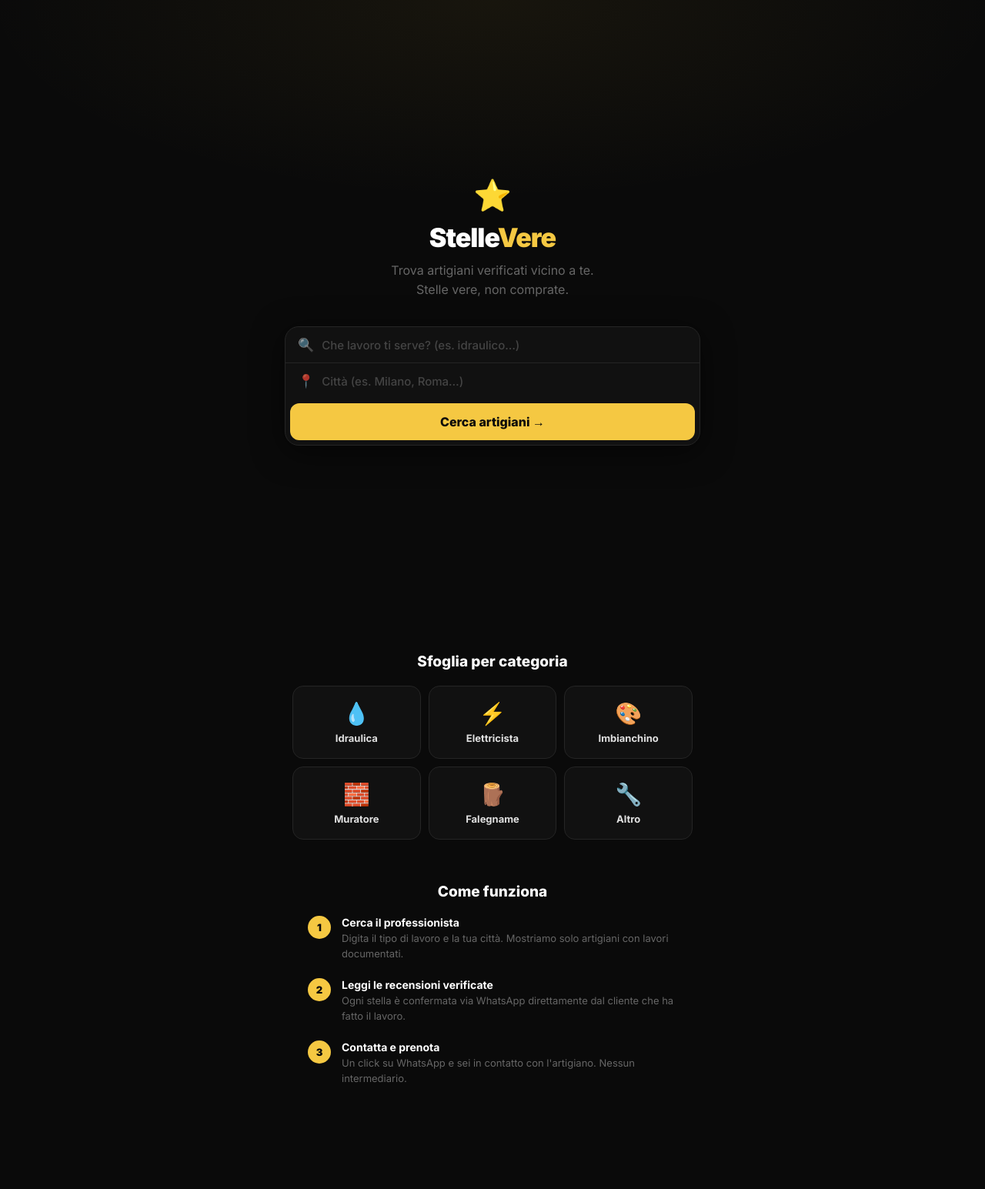
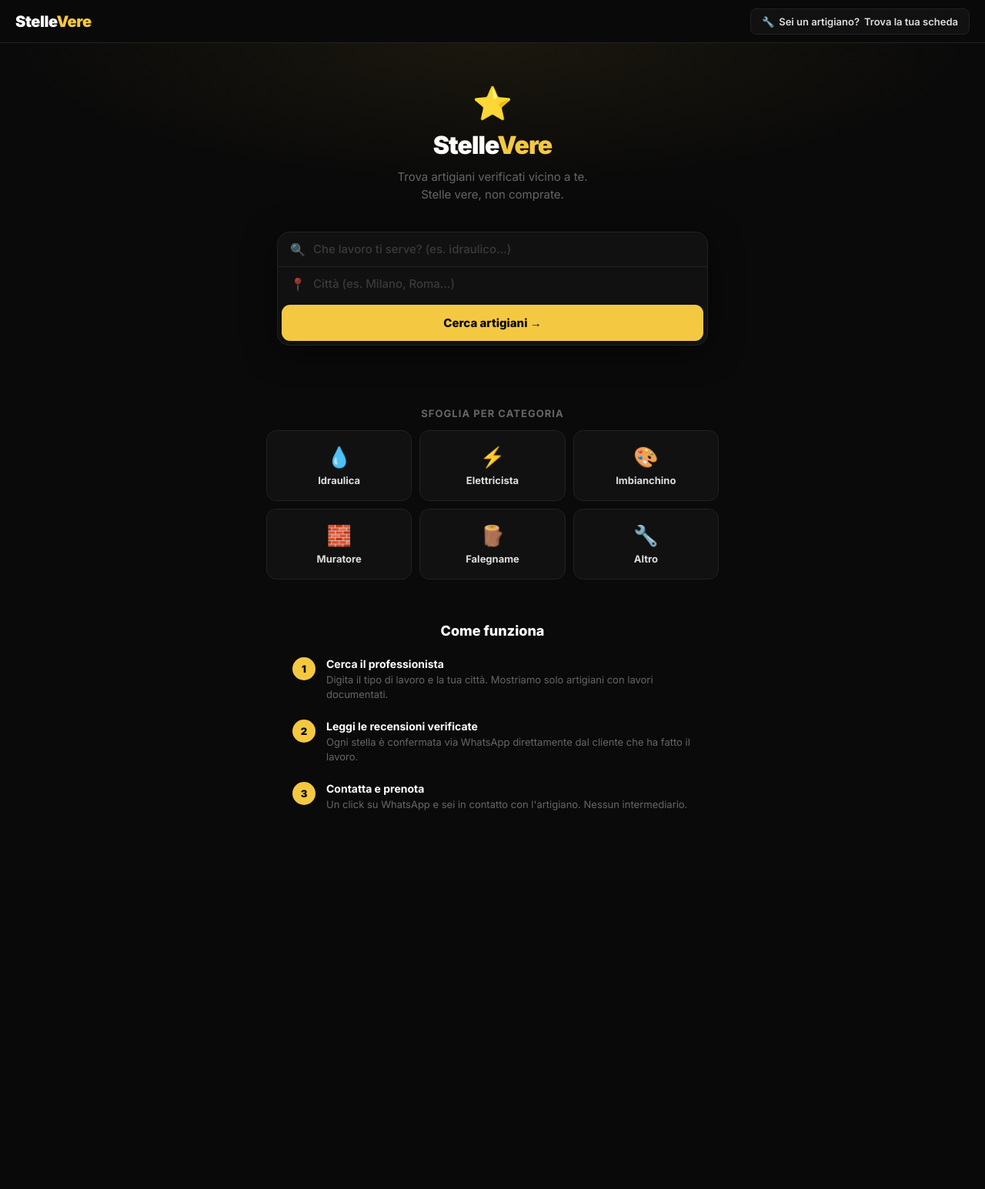
Before and after one commit to giannirig/stellevere.new, a Flask app: page / in a window 1280 px wide. Shown: the whole page at 77% size. After the commit the page ends 1053 px from the top, so only its background shows below. Run offline with Flask 3, Linux system fonts and the light colour scheme.

Commit message:
Add a new top bar and improve search functionality on the homepage
Update `templates/index.html` to include a sticky top bar with a logo and an "Are you an artisan?" button, alongside a revamped search section with enhanced styling and functionality.

Replit-Commit-Author: Agent
Replit-Commit-Session-Id: 13fabe82-410a-4a86-8acb-f7170f8b44d4
Replit-Commit-Checkpoint-Type: full_checkpoint
Replit-Commit-Event-Id: 11a00d1d-4e09-49c5-8131-99408cb15190
Replit-Commit-Screenshot-Url: https://storage.googleapis.com/screenshot-production-us-central1/d43d179e-ef71-47dd-8154-88442b81a938/13fabe82-410a-4a86-8acb-f7170f8b44d4/jQsHU7i
Replit-Helium-Checkpoint-Created: true

```diff
--- a/templates/index.html
+++ b/templates/index.html
@@ -12,117 +12,116 @@
   <style>
   *, *::before, *::after { box-sizing: border-box; margin: 0; padding: 0 }
   :root {
-    --nero: #0a0a0a;
-    --bg2: #111;
-    --bg3: #1a1a1a;
-    --bordo: #252525;
-    --testo: #e0e0e0;
-    --muted: #666;
-    --stella: #f5c842;
-    --verde: #25d366;
+    --nero: #0a0a0a; --bg2: #111; --bg3: #1a1a1a;
+    --bordo: #222; --testo: #e0e0e0; --muted: #666;
+    --stella: #f5c842; --verde: #25d366;
   }
   html { scroll-behavior: smooth }
   body { background: var(--nero); font-family: 'Inter', sans-serif; color: var(--testo); min-height: 100vh }
 
+  /* ── TOPBAR ── */
+  .topbar {
+    display: flex; align-items: center; justify-content: space-between;
+    padding: 0 20px; height: 56px;
+    border-bottom: 1px solid var(--bordo);
+    position: sticky; top: 0; z-index: 100;
+    background: rgba(10,10,10,.96); backdrop-filter: blur(10px);
+  }
+  .logo { font-size: 20px; font-weight: 900; color: #fff; text-decoration: none; letter-spacing: -.02em }
+  .logo span { color: var(--stella) }
+  .btn-artigiano {
+    display: inline-flex; align-items: center; gap: 6px;
+    background: var(--bg2); border: 1px solid var(--bordo);
+    color: var(--testo); font-family: inherit; font-size: 13px; font-weight: 600;
+    padding: 8px 14px; border-radius: 8px; text-decoration: none;
+    transition: border-color .15s, background .15s;
+    white-space: nowrap;
+  }
+  .btn-artigiano:hover { border-color: #444; background: var(--bg3) }
+
   /* ── HERO ── */
   .hero {
-    min-height: 100svh;
-    display: flex; flex-direction: column;
-    align-items: center; justify-content: center;
-    padding: 48px 20px 40px;
+    padding: 52px 20px 40px;
     text-align: center;
     position: relative;
   }
   .hero::before {
-    content: '';
-    position: absolute; inset: 0;
-    background: radial-gradient(ellipse 80% 50% at 50% 0%, rgba(245,200,66,.06) 0%, transparent 65%);
+    content: ''; position: absolute; inset: 0;
+    background: radial-gradient(ellipse 70% 60% at 50% 0%, rgba(245,200,66,.07) 0%, transparent 70%);
     pointer-events: none;
   }
-  .brand { font-size: 40px; margin-bottom: 10px }
-  .brand-text { font-size: 34px; font-weight: 900; letter-spacing: -.03em; color: #fff }
-  .brand-text span { color: var(--stella) }
-  .hero-sub { font-size: 16px; color: var(--muted); margin: 10px 0 36px; max-width: 400px; line-height: 1.55 }
+  .hero-logo { font-size: 42px; margin-bottom: 10px }
+  .hero-title { font-size: 32px; font-weight: 900; color: #fff; letter-spacing: -.03em; margin-bottom: 10px }
+  .hero-title span { color: var(--stella) }
+  .hero-sub { font-size: 15px; color: var(--muted); margin-bottom: 36px; line-height: 1.55; max-width: 380px; margin-left: auto; margin-right: auto }
 
-  /* ── SEARCH BOX ── */
-  .search-wrap { width: 100%; max-width: 540px; position: relative; z-index: 10 }
+  /* ── SEARCH ── */
+  .search-wrap { width: 100%; max-width: 560px; margin: 0 auto; position: relative; z-index: 20 }
   .search-box {
-    width: 100%;
-    background: var(--bg2);
-    border: 1.5px solid var(--bordo);
-    border-radius: 18px;
-    overflow: visible;
-    box-shadow: 0 8px 40px rgba(0,0,0,.55);
+    background: var(--bg2); border: 1.5px solid var(--bordo);
+    border-radius: 16px; overflow: visible;
+    box-shadow: 0 8px 40px rgba(0,0,0,.5);
     transition: border-color .2s;
   }
-  .search-box:focus-within { border-color: #444 }
-  .search-row {
-    display: flex; align-items: center; gap: 10px;
-    padding: 13px 16px;
+  .search-box:focus-within { border-color: #383838 }
+  .s-row { display: flex; align-items: center; gap: 10px; padding: 12px 16px }
+  .s-divider { height: 1px; background: var(--bordo) }
+  .s-icon { font-size: 16px; opacity: .6; flex-shrink: 0 }
+  .s-inp {
+    flex: 1; background: none; border: none; outline: none;
+    color: var(--testo); font-family: inherit; font-size: 15px; font-weight: 500; min-width: 0;
   }
-  .search-divider { height: 1px; background: var(--bordo) }
-  .s-icon { font-size: 17px; flex-shrink: 0; opacity: .7 }
-  .s-input {
-    flex: 1;
-    background: none; border: none; outline: none;
-    color: var(--testo); font-family: inherit; font-size: 15px; font-weight: 500;
-    min-width: 0;
-  }
-  .s-input::placeholder { color: #444 }
+  .s-inp::placeholder { color: #3a3a3a }
   .btn-cerca {
-    display: block; width: calc(100% - 12px); margin: 6px;
-    padding: 14px;
-    background: var(--stella); color: #0a0a0a;
-    border: none; border-radius: 12px;
-    font-family: inherit; font-size: 16px; font-weight: 800;
+    display: block; width: calc(100% - 10px); margin: 5px;
+    padding: 14px; background: var(--stella); color: #0a0a0a;
+    border: none; border-radius: 11px;
+    font-family: inherit; font-size: 15px; font-weight: 800;
     cursor: pointer; transition: opacity .15s, transform .1s;
   }
   .btn-cerca:hover { opacity: .9 }
   .btn-cerca:active { transform: scale(.98) }
 
-  /* ── AUTOCOMPLETE ── */
+  /* autocomplete */
   .ac-drop {
     position: absolute; top: calc(100% + 8px); left: 0; right: 0;
-    background: #181818;
-    border: 1px solid #2a2a2a;
-    border-radius: 14px;
-    overflow: hidden;
-    z-index: 999;
-    box-shadow: 0 12px 32px rgba(0,0,0,.6);
+    background: #181818; border: 1px solid #2a2a2a; border-radius: 13px;
+    overflow: hidden; z-index: 999; box-shadow: 0 12px 32px rgba(0,0,0,.6);
     display: none;
   }
   .ac-drop.open { display: block }
   .ac-item {
     display: flex; align-items: center; gap: 10px;
-    padding: 12px 16px; cursor: pointer; font-size: 14px;
-    border-bottom: 1px solid #222;
-    transition: background .1s;
+    padding: 11px 16px; cursor: pointer; font-size: 14px;
+    border-bottom: 1px solid #222; transition: background .1s;
   }
   .ac-item:last-child { border-bottom: none }
   .ac-item:hover, .ac-item.sel { background: rgba(245,200,66,.07) }
-  .ac-emoji { font-size: 18px; width: 24px; text-align: center }
-  .ac-name { font-weight: 700; color: #fff }
-  .ac-parent { margin-left: auto; font-size: 12px; color: var(--muted) }
+  .ac-em { font-size: 18px; width: 24px; text-align: center }
+  .ac-nm { font-weight: 700; color: #fff }
+  .ac-par { margin-left: auto; font-size: 12px; color: var(--muted) }
 
-  /* ── CATEGORIE GRID ── */
-  .section { padding: 48px 20px }
-  .section-title { font-size: 19px; font-weight: 800; color: #fff; margin-bottom: 20px; text-align: center }
-  .cat-grid {
-    display: grid; grid-template-columns: repeat(3, 1fr);
-    gap: 10px; max-width: 520px; margin: 0 auto;
+  /* ── CATEGORIE ── */
+  .cats-section { padding: 40px 16px 16px; max-width: 620px; margin: 0 auto }
+  .cats-title { font-size: 13px; font-weight: 700; color: var(--muted); letter-spacing: .08em; text-transform: uppercase; margin-bottom: 14px; text-align: center }
+  .cats-grid {
+    display: grid; grid-template-columns: repeat(3, 1fr); gap: 10px;
   }
-  .cat-card {
-    background: var(--bg2); border: 1px solid var(--bordo); border-radius: 14px;
-    padding: 18px 10px; text-decoration: none;
+  .cat-link {
     display: flex; flex-direction: column; align-items: center; gap: 7px;
-    transition: border-color .2s, background .15s;
+    padding: 18px 10px;
+    background: var(--bg2); border: 1px solid var(--bordo); border-radius: 13px;
+    text-decoration: none; color: var(--testo);
+    transition: border-color .18s, background .15s, transform .1s;
   }
-  .cat-card:hover { border-color: var(--stella); background: var(--bg3) }
-  .cat-card .em { font-size: 28px }
-  .cat-card .nm { font-size: 13px; font-weight: 700; color: var(--testo); text-align: center }
+  .cat-link:hover { border-color: var(--stella); background: var(--bg3) }
+  .cat-link:active { transform: scale(.97) }
+  .cat-em { font-size: 26px }
+  .cat-nm { font-size: 13px; font-weight: 700; text-align: center; color: #ddd }
 
   /* ── COME FUNZIONA ── */
-  .how { padding: 8px 20px 64px; max-width: 520px; margin: 0 auto }
+  .how { padding: 40px 20px 64px; max-width: 560px; margin: 0 auto }
+  .how-title { font-size: 18px; font-weight: 800; color: #fff; text-align: center; margin-bottom: 24px }
   .step { display: flex; gap: 14px; align-items: flex-start; margin-bottom: 22px }
   .step-n {
     width: 30px; height: 30px; flex-shrink: 0;
@@ -133,36 +132,45 @@
   .step-t strong { display: block; font-size: 14px; font-weight: 700; color: #fff; margin-bottom: 3px }
   .step-t p { font-size: 13px; color: var(--muted); line-height: 1.5 }
 
-  /* errore */
   @keyframes shake { 0%,100%{transform:translateX(0)} 25%{transform:translateX(-5px)} 75%{transform:translateX(5px)} }
   .shake { animation: shake .22s }
-  .s-input.err { color: #f87171 }
+  .s-inp.err { color: #f87171 }
 
-  @media(max-width:380px) {
-    .cat-grid { grid-template-columns: repeat(2,1fr) }
-    .brand-text { font-size: 28px }
+  @media(max-width:400px) {
+    .cats-grid { grid-template-columns: repeat(2,1fr) }
+    .hero-title { font-size: 26px }
+    .btn-artigiano span { display: none }
   }
   </style>
 </head>
 <body>
 
+<!-- TOPBAR -->
+<nav class="topbar">
+  <a class="logo" href="/">Stelle<span>Vere</span></a>
+  <a class="btn-artigiano" href="/cerca_attivita">
+    🔧 <span>Sei un artigiano?</span> Trova la tua scheda
+  </a>
+</nav>
+
+<!-- HERO + SEARCH -->
 <section class="hero">
-  <div class="brand">⭐</div>
-  <h1 class="brand-text">Stelle<span>Vere</span></h1>
+  <div class="hero-logo">⭐</div>
+  <h1 class="hero-title">Stelle<span>Vere</span></h1>
   <p class="hero-sub">Trova artigiani verificati vicino a te.<br>Stelle vere, non comprate.</p>
 
   <div class="search-wrap">
     <div class="search-box" id="searchBox">
-      <div class="search-row">
+      <div class="s-row">
         <span class="s-icon">🔍</span>
-        <input id="inp-srv" class="s-input" type="text"
+        <input id="inp-srv" class="s-inp" type="text"
                placeholder="Che lavoro ti serve? (es. idraulico…)"
                autocomplete="off" autocorrect="off" spellcheck="false">
       </div>
-      <div class="search-divider"></div>
-      <div class="search-row">
+      <div class="s-divider"></div>
+      <div class="s-row">
         <span class="s-icon">📍</span>
-        <input id="inp-cit" class="s-input" type="text"
+        <input id="inp-cit" class="s-inp" type="text"
                placeholder="Città (es. Milano, Roma…)"
                autocomplete="off">
       </div>
@@ -172,22 +180,23 @@
   </div>
 </section>
 
-<section class="section">
-  <h2 class="section-title">Sfoglia per categoria</h2>
-  <div class="cat-grid">
-    {% set emoji_map = {'drop':'💧','zap':'⚡','paint':'🎨','wall':'🧱','wood':'🪵','tool':'🔧'} %}
+<!-- CATEGORIE -->
+<div class="cats-section">
+  <p class="cats-title">Sfoglia per categoria</p>
+  <div class="cats-grid">
+    {% set EM = {'drop':'💧','zap':'⚡','paint':'🎨','wall':'🧱','wood':'🪵','tool':'🔧'} %}
     {% for slug, cat in categorie.items() %}
-    <a class="cat-card" href="/{{ slug }}">
-      <span class="em">{{ emoji_map.get(cat.icona, '🔧') }}</span>
-      <span class="nm">{{ cat.nome }}</span>
+    <a class="cat-link" href="/{{ slug }}">
+      <span class="cat-em">{{ EM.get(cat.icona,'🔧') }}</span>
+      <span class="cat-nm">{{ cat.nome }}</span>
     </a>
     {% endfor %}
   </div>
-</section>
+</div>
 
-<section class="section" style="padding-top:0">
+<!-- COME FUNZIONA -->
 <div class="how">
-    <h2 class="section-title">Come funziona</h2>
+  <h2 class="how-title">Come funziona</h2>
   <div class="step">
     <div class="step-n">1</div>
     <div class="step-t">
@@ -210,61 +219,50 @@
     </div>
   </div>
 </div>
-</section>
 
 <script>
-// ── Dati server ──────────────────────────────────────────────────────────────
-const CAT_DATA   = {{ categorie | tojson }};
+const CAT_DATA    = {{ categorie | tojson }};
 const SUBCAT_DATA = {{ sottocategorie | tojson }};
-
-// Mappa icone stringa → emoji
 const EMOJI = { drop:'💧', zap:'⚡', paint:'🎨', wall:'🧱', wood:'🪵', tool:'🔧' };
 
-// ── Alias di ricerca per categoria ───────────────────────────────────────────
 const CAT_ALIAS = {
-  idraulica:    ['idraulico','idraulici','perdita acqua','perdita','tubo','tubatura',
-                 'termosifone','riscaldamento','boiler','scaldabagno','rubinetto',
-                 'scarico','bagno','wc','doccia','vasca'],
-  elettricista: ['elettricista','elettricisti','elettrico','impianto elettrico',
-                 'corrente','luce','luci','quadro elettrico','presa','interruttore',
-                 'cortocircuito','guasto elettrico','fotovoltaico','pannelli solari'],
-  imbianchino:  ['imbianchino','pittore','vernice','verniciatore','pittura',
-                 'tinteggiatura','intonaco','parete','pareti','stucco','carta da parati'],
-  muratore:     ['muratore','ristrutturazione','piastrelle','pavimento','pavimenti',
-                 'demolizione','muro','muratura','intonaco','solaio'],
-  falegname:    ['falegname','legno','porta','porte','armadio','cucina','finestra',
-                 'infisso','parquet','mobile','mobili','restauro'],
-  altro:        ['giardiniere','giardinaggio','condizionatore','climatizzatore',
-                 'trasloco','montaggio mobili','fabbro','serratura','pulizie'],
+  idraulica:    ['idraulico','idraulici','perdita','perdita acqua','tubo','tubatura',
+                 'termosifone','riscaldamento','boiler','scaldabagno','rubinetto','scarico',
+                 'bagno','wc','doccia','vasca','caldaia','impianto idrico'],
+  elettricista: ['elettricista','elettricisti','elettrico','impianto elettrico','corrente',
+                 'luce','luci','quadro','presa','interruttore','guasto elettrico',
+                 'fotovoltaico','pannelli solari','domotica','climatizzatore'],
+  imbianchino:  ['imbianchino','pittore','pittura','tinteggiatura','vernice','verniciatura',
+                 'intonaco','parete','pareti','stucco','carta da parati','tintegg'],
+  muratore:     ['muratore','ristrutturazione','piastrella','piastrelle','pavimento','pavimenti',
+                 'demolizione','muro','muratura','solaio','impermeabilizzazione'],
+  falegname:    ['falegname','legno','porta','porte','armadio','cucina','finestra','finestre',
+                 'infisso','parquet','mobile','mobili','restauro','serranda'],
+  altro:        ['giardiniere','giardinaggio','condizionatore','trasloco','montaggio mobili',
+                 'fabbro','serratura','pulizie','potatura'],
 };
 
-// ── Costruzione indice ────────────────────────────────────────────────────────
+// Indice ricerca
 const indice = [];
-for (const [catSlug, cat] of Object.entries(CAT_DATA)) {
-  const emoji = EMOJI[cat.icona] || '🔧';
-  // Keyword: nome categoria + alias
-  const kw = [
-    cat.nome.toLowerCase(), catSlug,
-    ...(CAT_ALIAS[catSlug] || [])
-  ];
-  indice.push({ tipo:'cat', catSlug, subSlug:null, label:cat.nome, emoji, kw });
-
-  // Sottocategorie
-  const subcats = SUBCAT_DATA[catSlug] || {};
-  for (const [subSlug, sub] of Object.entries(subcats)) {
-    const subKw = [
-      sub.nome.toLowerCase(),
-      subSlug.replace(/-/g,' '),
-      // varianti singolare/plurale semplificato (rimuovi ultima vocale/i)
-      sub.nome.toLowerCase().replace(/[ie]$/,''),
-      sub.nome.toLowerCase().replace(/[ie]$/,'a'),
-      cat.nome.toLowerCase(), catSlug,
-    ];
-    indice.push({ tipo:'sub', catSlug, subSlug, label:sub.nome, parentLabel:cat.nome, emoji, kw:subKw });
+for (const [cs, cat] of Object.entries(CAT_DATA)) {
+  const em = EMOJI[cat.icona] || '🔧';
+  indice.push({
+    tipo:'cat', catSlug:cs, subSlug:null,
+    label:cat.nome, emoji:em, parentLabel:null,
+    kw:[cat.nome.toLowerCase(), cs, ...(CAT_ALIAS[cs]||[])]
+  });
+  for (const [ss, sub] of Object.entries(SUBCAT_DATA[cs]||{})) {
+    const base = sub.nome.toLowerCase();
+    indice.push({
+      tipo:'sub', catSlug:cs, subSlug:ss,
+      label:sub.nome, emoji:em, parentLabel:cat.nome,
+      kw:[base, ss.replace(/-/g,' '),
+          base.replace(/[ie]$/,''), base.replace(/[ie]$/,'a'),
+          cat.nome.toLowerCase(), cs]
+    });
   }
 }
 
-// ── Slugify ───────────────────────────────────────────────────────────────────
 function slugify(t) {
   return (t||'').toLowerCase()
     .replace(/[àáâã]/g,'a').replace(/[èéêë]/g,'e')
@@ -273,19 +271,12 @@ function slugify(t) {
     .replace(/[^a-z0-9]+/g,'-').replace(/^-+|-+$/g,'');
 }
 
-// ── Ricerca ───────────────────────────────────────────────────────────────────
 function cercaVoce(q) {
   q = q.toLowerCase().trim();
   if (!q) return null;
-  // 1. match esatto keyword
   for (const v of indice) if (v.kw.some(k => k === q)) return v;
-  // 2. keyword inizia con q (almeno 3 char)
-  if (q.length >= 3) {
-    for (const v of indice) if (v.kw.some(k => k.startsWith(q))) return v;
-  }
-  // 3. q contenuto nella keyword
+  if (q.length >= 3) for (const v of indice) if (v.kw.some(k => k.startsWith(q))) return v;
   for (const v of indice) if (v.kw.some(k => k.includes(q))) return v;
-  // 4. keyword contenuta in q
   for (const v of indice) if (v.kw.some(k => k.length >= 4 && q.includes(k))) return v;
   return null;
 }
@@ -293,66 +284,51 @@ function cercaVoce(q) {
 function buildUrl(voce, citta) {
   const c = slugify(citta);
   if (!voce) return null;
-  if (voce.tipo === 'sub') {
+  if (voce.tipo === 'sub')
     return c ? `/${voce.catSlug}/${voce.subSlug}/${c}` : `/${voce.catSlug}/${voce.subSlug}`;
-  }
   return c ? `/${voce.catSlug}/${c}` : `/${voce.catSlug}`;
 }
 
-// ── Azione cerca ─────────────────────────────────────────────────────────────
+function shake() {
+  const box = document.getElementById('searchBox');
+  box.classList.add('shake');
+  setTimeout(() => box.classList.remove('shake'), 300);
+}
+
 function eseguiRicerca() {
   const srv = document.getElementById('inp-srv').value.trim();
   const cit = document.getElementById('inp-cit').value.trim();
-
-  if (!srv) {
-    const el = document.getElementById('inp-srv');
-    el.classList.add('err');
-    document.getElementById('searchBox').classList.add('shake');
-    setTimeout(() => { el.classList.remove('err'); document.getElementById('searchBox').classList.remove('shake'); }, 600);
-    el.focus();
-    return;
-  }
-
+  if (!srv) { document.getElementById('inp-srv').focus(); shake(); return; }
   const voce = cercaVoce(srv);
-  const url = buildUrl(voce, cit);
+  const url  = buildUrl(voce, cit);
   if (url) {
     window.location.href = url;
   } else {
-    // servizio non trovato → scuoti + feedback visivo
     const el = document.getElementById('inp-srv');
     el.classList.add('err');
-    document.getElementById('searchBox').classList.add('shake');
-    setTimeout(() => { el.classList.remove('err'); document.getElementById('searchBox').classList.remove('shake'); }, 600);
-    el.focus();
-    el.select();
+    shake();
+    setTimeout(() => el.classList.remove('err'), 800);
+    el.focus(); el.select();
   }
 }
 
 document.getElementById('btnCerca').addEventListener('click', eseguiRicerca);
 document.getElementById('inp-cit').addEventListener('keydown', e => { if(e.key==='Enter') eseguiRicerca(); });
 
-// ── Autocomplete ──────────────────────────────────────────────────────────────
+// Autocomplete
 const acDrop = document.getElementById('acDrop');
-let acItems = [];
-let acSel = -1;
+let acItems = [], acSel = -1;
 
 function renderAc(q) {
   q = q.toLowerCase().trim();
-  acDrop.innerHTML = '';
-  acSel = -1;
+  acDrop.innerHTML = ''; acSel = -1;
   if (!q || q.length < 2) { acDrop.classList.remove('open'); return; }
-
-  acItems = indice.filter(v => v.kw.some(k => k.includes(q) || q.includes(k))).slice(0, 8);
+  acItems = indice.filter(v => v.kw.some(k => k.includes(q)||q.includes(k))).slice(0, 7);
   if (!acItems.length) { acDrop.classList.remove('open'); return; }
-
   acItems.forEach((v, i) => {
     const el = document.createElement('div');
     el.className = 'ac-item';
-    el.innerHTML = `
-      <span class="ac-emoji">${v.emoji}</span>
-      <span class="ac-name">${v.label}</span>
-      ${v.parentLabel ? `<span class="ac-parent">${v.parentLabel}</span>` : ''}
-    `;
+    el.innerHTML = `<span class="ac-em">${v.emoji}</span><span class="ac-nm">${v.label}</span>${v.parentLabel?`<span class="ac-par">${v.parentLabel}</span>`:''}`;
     el.addEventListener('mousedown', e => {
       e.preventDefault();
       document.getElementById('inp-srv').value = v.label;
@@ -370,22 +346,14 @@ inpSrv.addEventListener('focus', e => { if(e.target.value.length>=2) renderAc(e.
 inpSrv.addEventListener('blur', () => setTimeout(() => acDrop.classList.remove('open'), 160));
 inpSrv.addEventListener('keydown', e => {
   const rows = acDrop.querySelectorAll('.ac-item');
-  if (e.key === 'ArrowDown') {
-    acSel = Math.min(acSel+1, rows.length-1);
-    rows.forEach((r,i) => r.classList.toggle('sel', i===acSel));
-    e.preventDefault();
-  } else if (e.key === 'ArrowUp') {
-    acSel = Math.max(acSel-1, 0);
-    rows.forEach((r,i) => r.classList.toggle('sel', i===acSel));
-    e.preventDefault();
-  } else if (e.key === 'Enter') {
-    if (acSel >= 0 && acItems[acSel]) {
+  if (e.key==='ArrowDown') { acSel=Math.min(acSel+1,rows.length-1); rows.forEach((r,i)=>r.classList.toggle('sel',i===acSel)); e.preventDefault(); }
+  else if (e.key==='ArrowUp') { acSel=Math.max(acSel-1,0); rows.forEach((r,i)=>r.classList.toggle('sel',i===acSel)); e.preventDefault(); }
+  else if (e.key==='Enter') {
+    if (acSel>=0 && acItems[acSel]) {
       inpSrv.value = acItems[acSel].label;
       acDrop.classList.remove('open');
       document.getElementById('inp-cit').focus();
-    } else {
-      eseguiRicerca();
-    }
+    } else { eseguiRicerca(); }
   }
 });
 </script>
```
Lines whose indentation alone changed are shown as unchanged.
